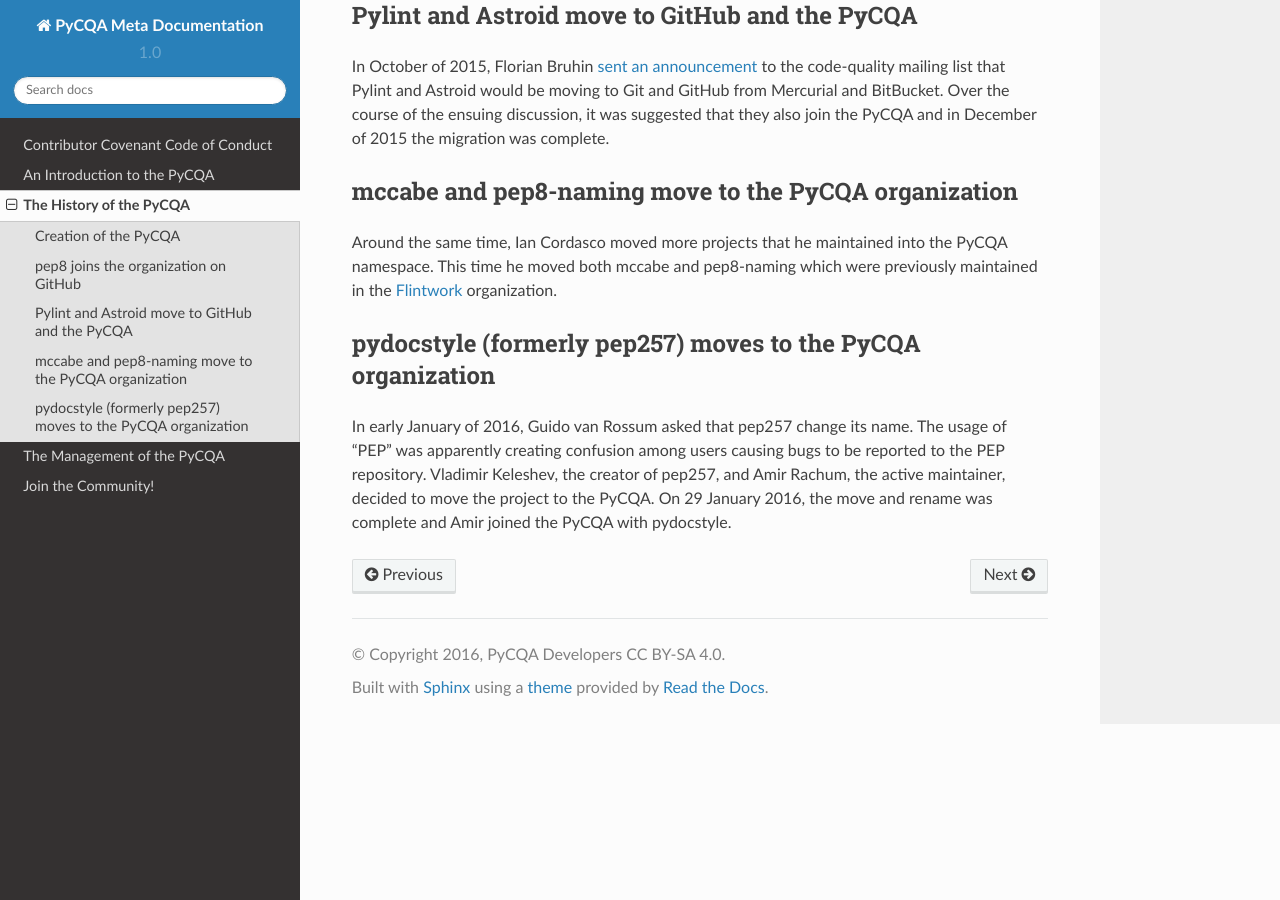
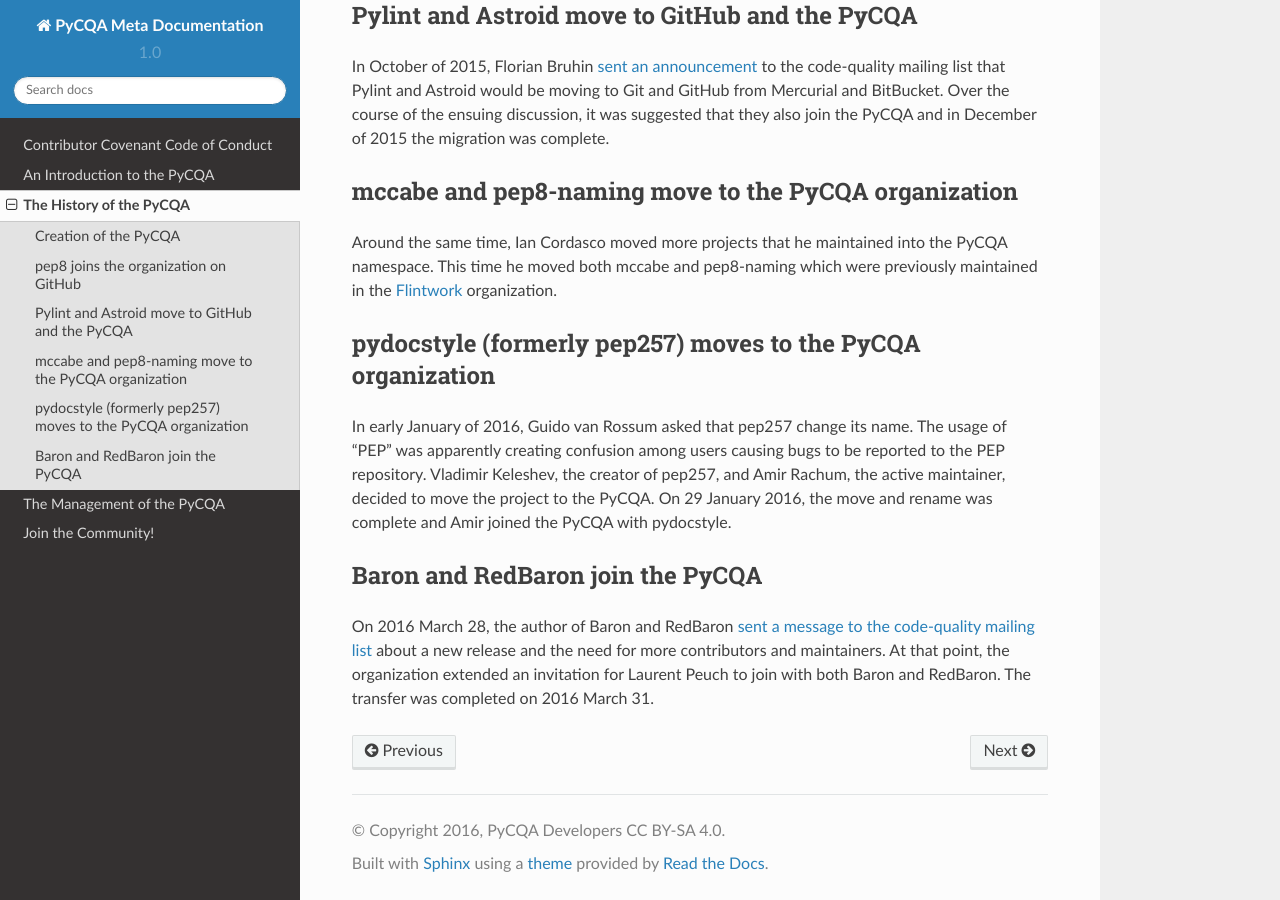
Before and after one commit to PyCQA/meta, a Sphinx documentation site: the page built from source/history.rst, in a window 1280 px wide and 900 px high, scrolled down 657 px. Built offline with Sphinx 7.4.7 and the Read the Docs theme 2.0.0, drawn with Linux system fonts in a browser that asks for light colours.

Commit message:
Add Baron and RedBaron to the documentation

```diff
--- a/source/history.rst
+++ b/source/history.rst
@@ -65,3 +65,13 @@
 Keleshev, the creator of pep257, and Amir Rachum, the active maintainer,
 decided to move the project to the PyCQA. On 29 January 2016, the move and
 rename was complete and Amir joined the PyCQA with pydocstyle.
+
+Baron and RedBaron join the PyCQA
+=================================
+
+On 2016 March 28, the author of Baron and RedBaron `sent a message to the
+code-quality mailing list
+<https://mail.python.org/pipermail/code-quality/2016-March/000732.html>`_
+about a new release and the need for more contributors and maintainers. At
+that point, the organization extended an invitation for Laurent Peuch to join
+with both Baron and RedBaron. The transfer was completed on 2016 March 31.
--- a/source/management.rst
+++ b/source/management.rst
@@ -27,6 +27,10 @@
 - Pydocstyle (formerly pep257) Administrator(s):
 
   * Amir Rachum
+
+- Baron and RedBaron Administrator(s):
+
+  * Laurent Peuch
 
 All projects in the PyCQA should have a Code of Conduct that they are willing
 to enforce.
```
Also changed, not shown: source/introduction.rst (+8 -0 lines).
